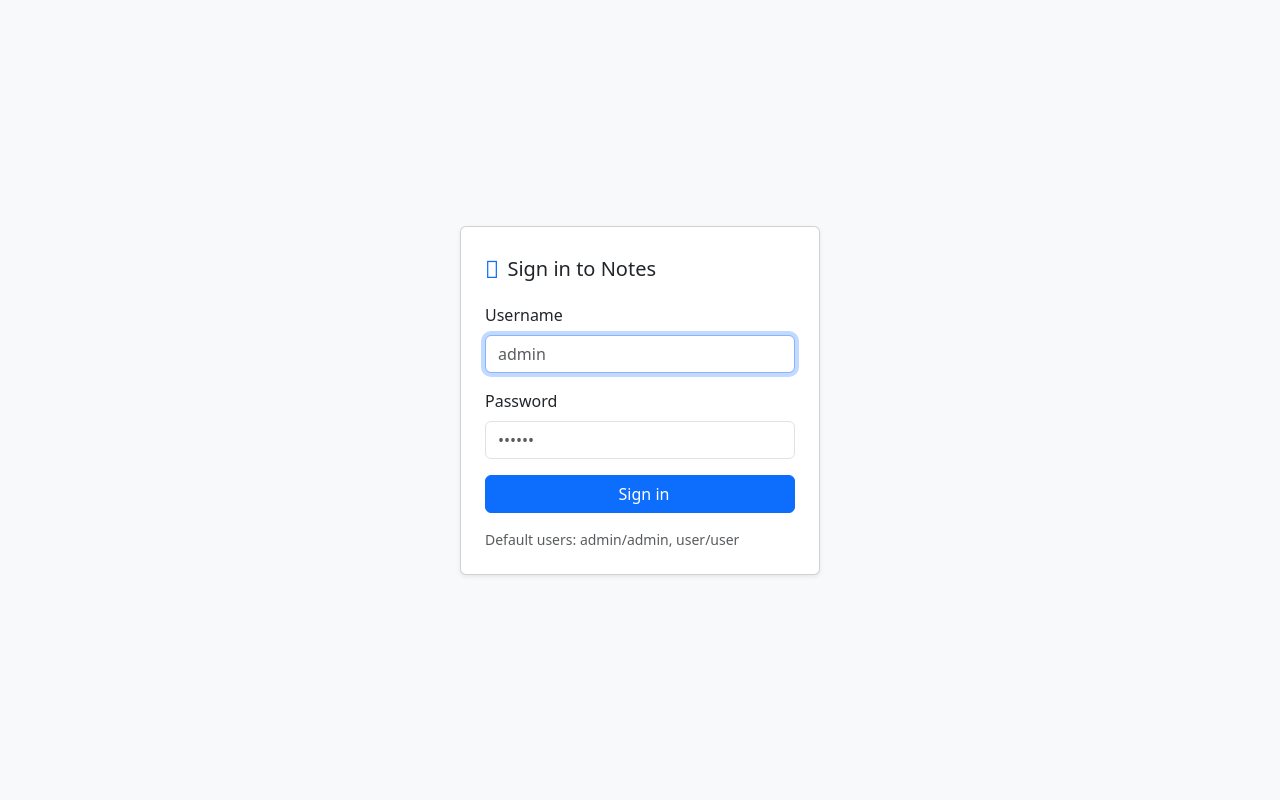
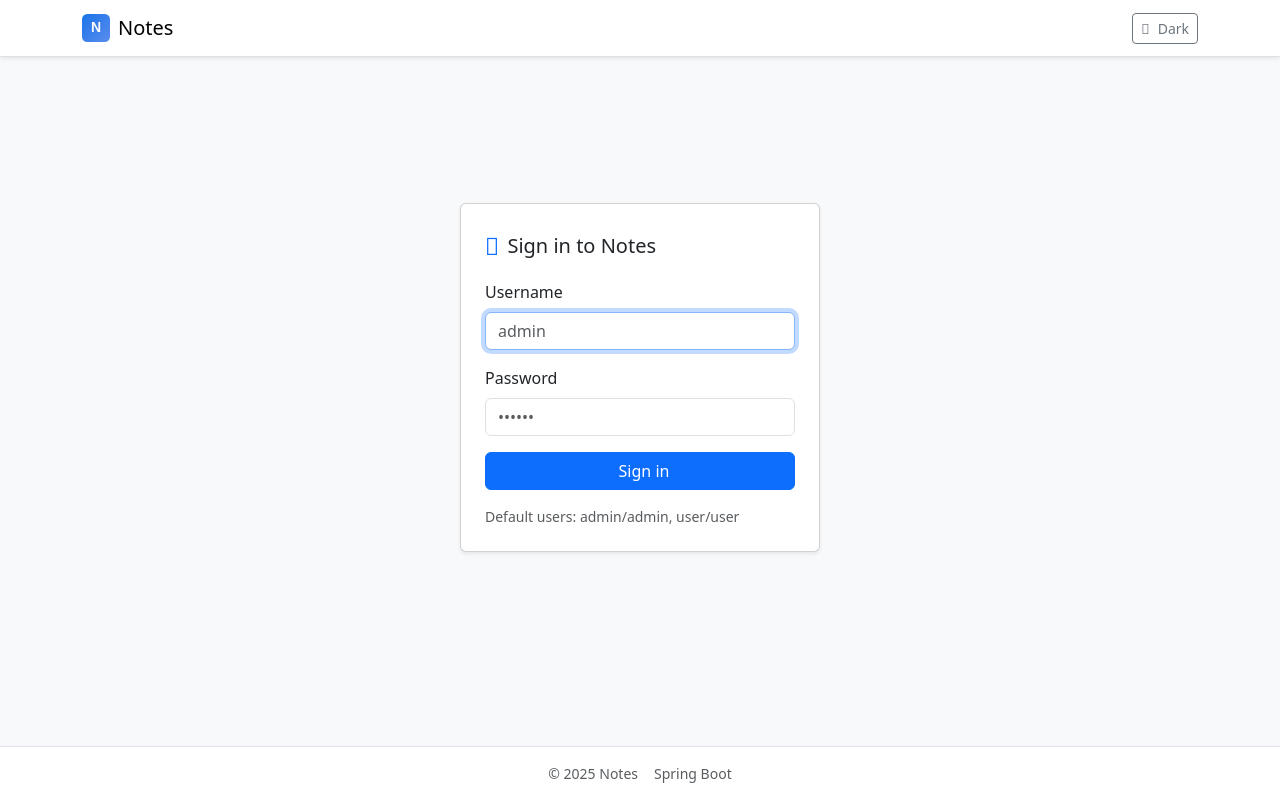
Before and after one commit to susimsek/spring-data-aot-samples, a web app: page /login.html in a window 1280 px wide. Run offline with its HTML, style and script files only (its server is not run), Linux system fonts and the light colour scheme; data that the repository does not hold is empty; some of the project's set-up classes (security, data sources, template engines, error pages and the like) are left out, and stand-ins take their place; some libraries are stand-ins or nearby versions.

Commit message:
feat: enhance UI with theme toggle and layout adjustments

```diff
--- a/src/main/resources/static/js/login.js
+++ b/src/main/resources/static/js/login.js
@@ -16,6 +16,9 @@
 const usernameSizeMsg = document.querySelector('[data-error-type="loginUsername-size"]');
 const passwordRequiredMsg = document.querySelector('[data-error-type="loginPassword-required"]');
 const passwordSizeMsg = document.querySelector('[data-error-type="loginPassword-size"]');
+const themeToggle = document.getElementById('themeToggle');
+const themeToggleIcon = document.getElementById('themeToggleIcon');
+const themeToggleLabel = document.getElementById('themeToggleLabel');
 
 const { toggleInlineMessages } = Validation;
 
@@ -118,7 +121,61 @@
     if (usernameInput) {
         usernameInput.focus();
     }
+    initTheme();
+    if (themeToggle) {
+        themeToggle.addEventListener('click', toggleTheme);
+    }
     bindLiveValidation();
 }
 
 init();
+
+function systemPrefersDark() {
+    return window.matchMedia && window.matchMedia('(prefers-color-scheme: dark)').matches;
+}
+
+function getStoredTheme() {
+    try {
+        return localStorage.getItem('theme');
+    } catch (e) {
+        return null;
+    }
+}
+
+function storeTheme(theme) {
+    try {
+        localStorage.setItem('theme', theme);
+    } catch (e) {
+        // ignore
+    }
+}
+
+function applyTheme(theme) {
+    const next = theme === 'dark' ? 'dark' : 'light';
+    document.documentElement.setAttribute('data-bs-theme', next);
+    if (themeToggleIcon) {
+        themeToggleIcon.classList.toggle('fa-moon', next === 'light');
+        themeToggleIcon.classList.toggle('fa-sun', next === 'dark');
+    }
+    if (themeToggleLabel) {
+        themeToggleLabel.textContent = next === 'dark' ? 'Light' : 'Dark';
+    }
+    if (themeToggle) {
+        themeToggle.setAttribute('aria-pressed', next === 'dark');
+        themeToggle.setAttribute('aria-label', `Switch to ${next === 'dark' ? 'light' : 'dark'} mode`);
+    }
+}
+
+function initTheme() {
+    const stored = getStoredTheme();
+    const prefers = systemPrefersDark() ? 'dark' : 'light';
+    const initial = document.documentElement.getAttribute('data-bs-theme') || stored || prefers;
+    applyTheme(initial);
+}
+
+function toggleTheme() {
+    const current = document.documentElement.getAttribute('data-bs-theme') === 'dark' ? 'dark' : 'light';
+    const next = current === 'dark' ? 'light' : 'dark';
+    applyTheme(next);
+    storeTheme(next);
+}
--- a/src/main/resources/static/js/main.js
+++ b/src/main/resources/static/js/main.js
@@ -240,9 +240,6 @@
         clearToken();
         updateAuthUi();
         showToast(message, 'warning');
-        if (!window.location.pathname.includes('/login')) {
-            redirectToLogin();
-        }
     }
 
     async function handleLoginSubmit(event) {
--- a/src/main/resources/static/login.html
+++ b/src/main/resources/static/login.html
@@ -20,8 +20,25 @@
     <link rel="stylesheet" href="/webjars/bootstrap/css/bootstrap.min.css">
     <link rel="stylesheet" href="/webjars/font-awesome/css/all.min.css">
 </head>
-<body>
-<div class="min-vh-100 d-flex align-items-center justify-content-center bg-body-tertiary">
+<body class="d-flex flex-column min-vh-100 bg-body-tertiary">
+<nav class="navbar navbar-expand-lg bg-body border-bottom shadow-sm">
+    <div class="container d-flex align-items-center gap-3 flex-wrap justify-content-between">
+        <div class="d-flex align-items-center gap-2">
+            <a class="navbar-brand d-flex align-items-center gap-2 mb-0" href="/">
+                <img src="/favicon.svg" alt="Notes logo" width="28" height="28">
+                <span>Notes</span>
+            </a>
+        </div>
+        <div class="d-flex align-items-center gap-2 ms-auto flex-nowrap">
+            <button class="btn btn-outline-secondary btn-sm d-inline-flex align-items-center gap-2 flex-shrink-0" type="button" id="themeToggle">
+                <i class="fa-solid fa-moon" id="themeToggleIcon"></i>
+                <span id="themeToggleLabel">Dark</span>
+            </button>
+        </div>
+    </div>
+</nav>
+
+<main class="flex-fill d-flex align-items-center justify-content-center">
     <div class="card shadow-sm" style="min-width: 360px; max-width: 420px;">
         <div class="card-body p-4">
             <div class="d-flex align-items-center mb-3 gap-2">
@@ -51,7 +68,13 @@
             <p class="text-muted small mt-3 mb-0">Default users: admin/admin, user/user</p>
         </div>
     </div>
-</div>
+</main>
+<footer class="bg-body border-top py-3 mt-5">
+    <div class="container d-flex justify-content-center gap-3 text-muted small">
+        <span>&copy; 2025 Notes</span>
+        <span>Spring Boot</span>
+    </div>
+</footer>
 <script src="/webjars/bootstrap/js/bootstrap.bundle.min.js"></script>
 <script type="module" src="/js/login.js"></script>
 </body>
```
Also changed, not shown: src/main/java/io/github/susimsek/springdataaotsamples/config/SecurityConfig.java (+8 -4 lines), src/main/resources/static/index.html (+4 -3 lines).
